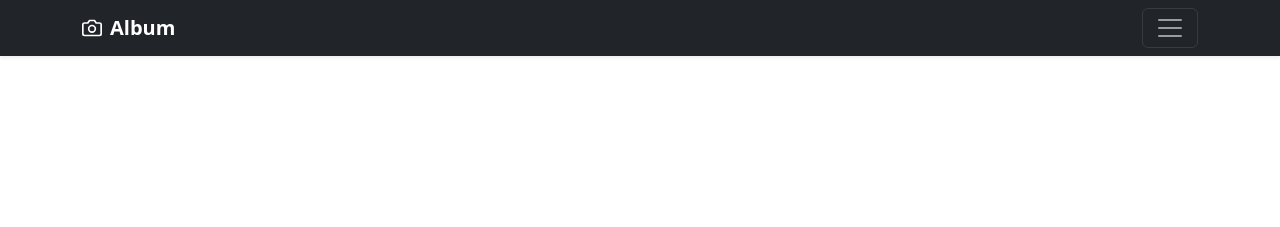
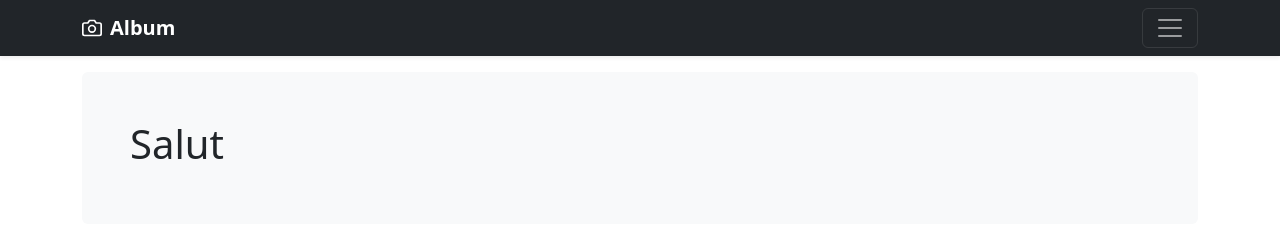
Before and after one commit to espoirbaraka/crud-vue-js, a plain HTML site: page index.html in a window 1280 px wide. Drawn offline with nearby package versions, Linux system fonts and the light colour scheme.

Commit message:
index file

```diff
--- a/index.html
+++ b/index.html
@@ -27,7 +27,7 @@
 
 
 </head>
-<body>
+<body id="app">
 
 <header>
     <div class="collapse bg-dark" id="navbarHeader">
@@ -61,14 +61,15 @@
     </div>
 </header>
 
-<main>
-
-
-
+<main class="container">
+    <div class="bg-light p-5 rounded mt-3">
+        <h1>{{message}}</h1>
+    </div>
 </main>
 
 
 <script src="https://cdn.jsdelivr.net/npm/bootstrap@5.2.3/dist/js/bootstrap.bundle.min.js" integrity="sha384-kenU1KFdBIe4zVF0s0G1M5b4hcpxyD9F7jL+jjXkk+Q2h455rYXK/7HAuoJl+0I4" crossorigin="anonymous"></script>
+<script src="https://unpkg.com/vue@3/dist/vue.global.js"></script>
 <script src="js/app.js"></script>
 </body>
 </html>
--- a/js/app.js
+++ b/js/app.js
@@ -0,0 +1,9 @@
+const App = {
+    data(){
+        return{
+            message : "Salut"
+        }
+    }
+}
+
+Vue.createApp(App).mount("#app");
```
